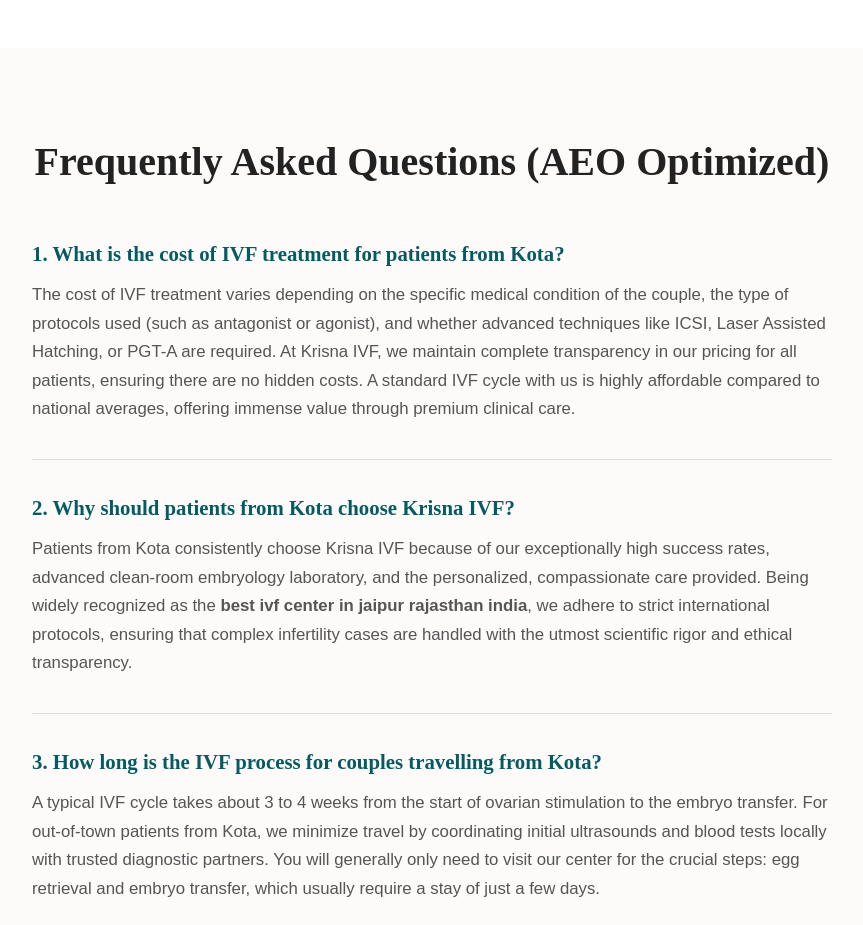
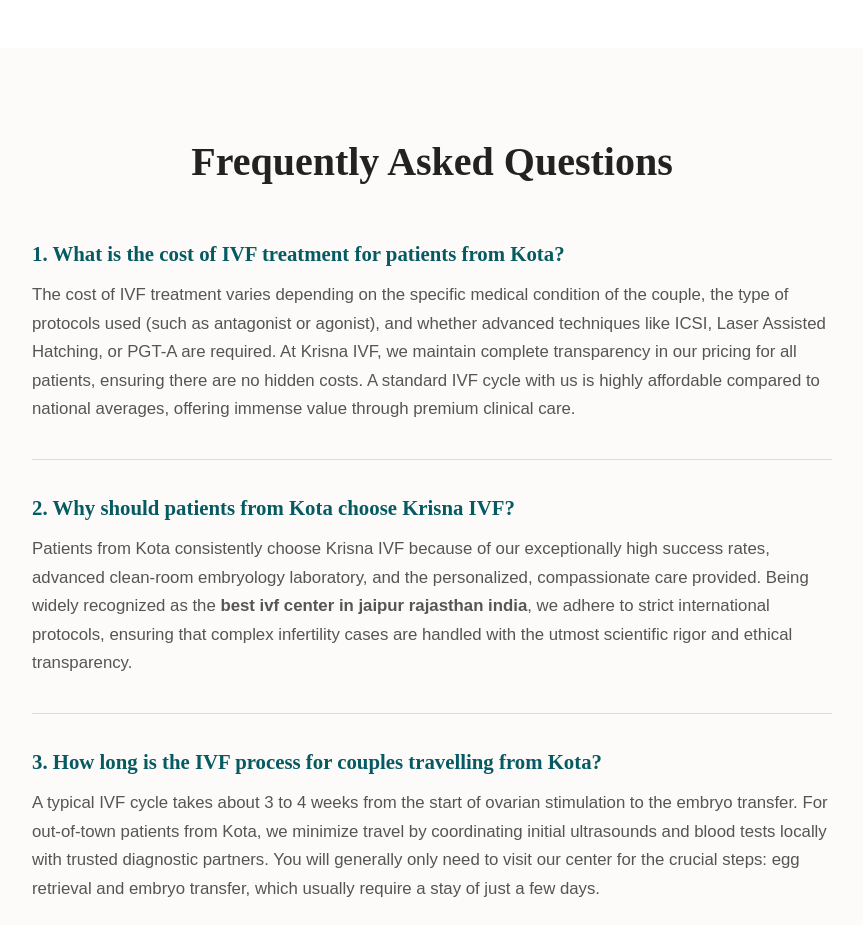
Before and after one commit to ivfkrisna-tech/krisna-website-next, a Next.js app: page /best-ivf-center-in-kota in a window 1280 px wide. Shown: the part 5600-6525 px from the top of the page, without its empty margins (208-1071 px from the left). Built offline with nearby package versions, Linux system fonts and the light colour scheme.

Commit message:
Remove (AEO Optimized) from FAQ title

```diff
--- a/src/components/LocationPageTemplate.jsx
+++ b/src/components/LocationPageTemplate.jsx
@@ -266,7 +266,7 @@
       <section className="section" style={{ padding: '80px 5%', background: '#fdfbf9' }}>
         <div className="container" style={{ maxWidth: '800px', margin: '0 auto' }}>
           <h2 style={{ fontSize: '2.5rem', color: '#222', marginBottom: '40px', textAlign: 'center' }}>
-            Frequently Asked Questions (AEO Optimized)
+            Frequently Asked Questions
           </h2>
 
           <div className="faq-item" style={{ marginBottom: '30px', paddingBottom: '20px', borderBottom: '1px solid #ddd' }}>
```
